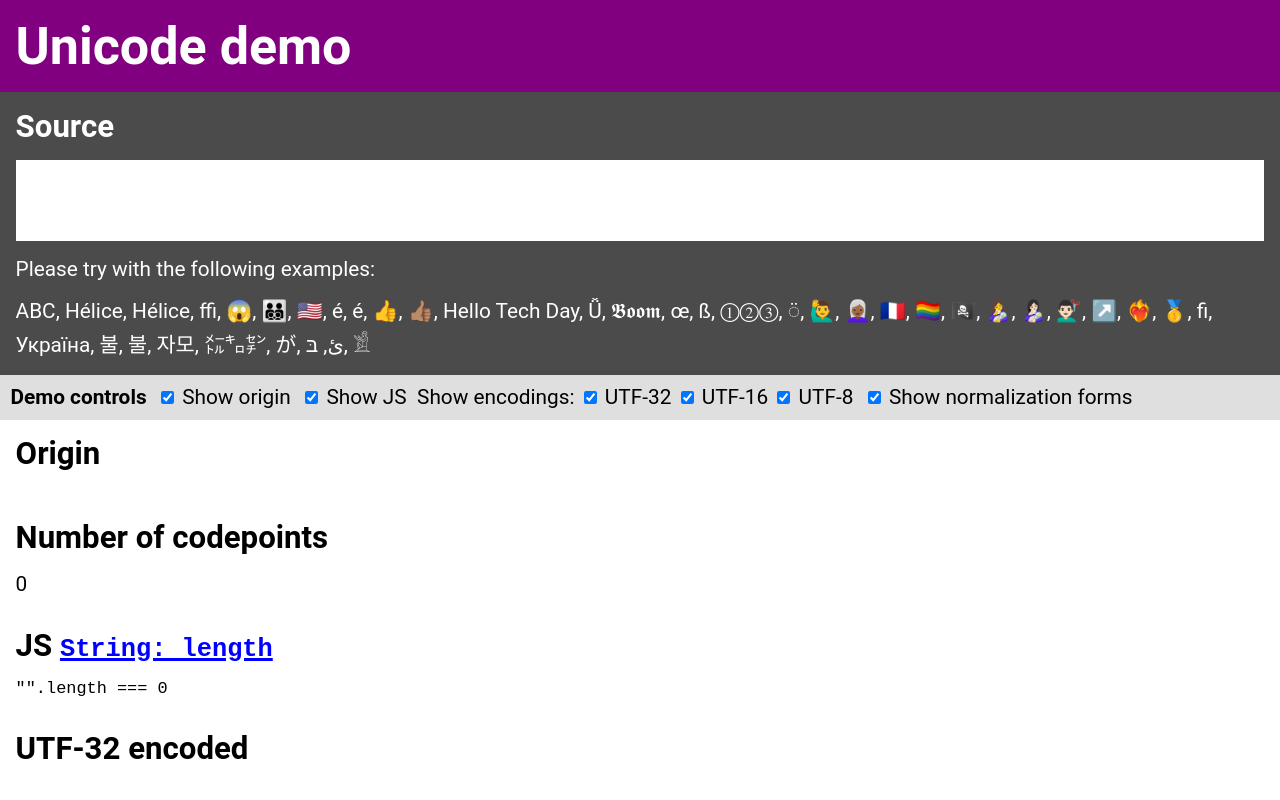
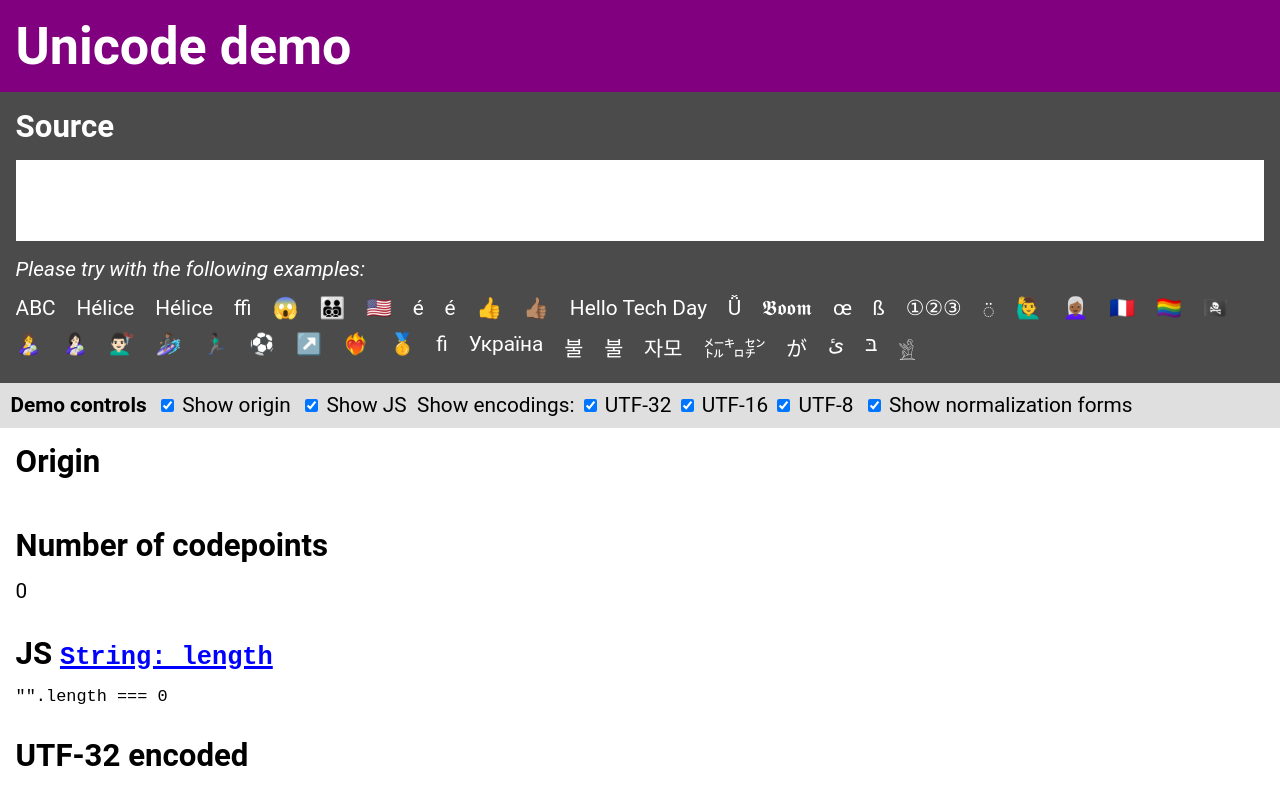
Before and after one commit to pgentile/unicode-demo, a React (Vite) app: page / in a window 1280 px wide. Shown: the top 800 px of the page. Built offline with nearby package versions, Linux system fonts and the light colour scheme.

Commit message:
feat: better display of sample values

```diff
--- a/src/SampleValue.tsx
+++ /dev/null
@@ -1,23 +0,0 @@
-import type { MouseEvent } from "react";
-import { useSource } from "./SourceContextBase.ts";
-
-export interface SampleValueProps {
-  sampleValue: string;
-}
-
-export default function SampleValue({ sampleValue }: SampleValueProps) {
-  const [, setSource] = useSource();
-
-  const onSampleDataClick = (event: MouseEvent<HTMLAnchorElement>) => {
-    event.preventDefault();
-    setSource(sampleValue);
-  };
-
-  return (
-    <span className="sample-value">
-      <a href="#" onClick={onSampleDataClick}>
-        {sampleValue}
-      </a>
-    </span>
-  );
-}
--- a/src/SampleValueGroup.tsx
+++ b/src/SampleValueGroup.tsx
@@ -1,7 +1,7 @@
-import SampleValue from "./SampleValue.tsx";
+import { useSource } from "./SourceContextBase.ts";
+import type { MouseEvent } from "react";
 
-export default function SampleValueGroup() {
-  const sampleValues = [
+const SAMPLE_VALUES: readonly string[] = [
   "ABC",
   "Hélice",
   "Hélice", // Example with combining character for the é
@@ -28,6 +28,9 @@ export default function SampleValueGroup() {
   "👩‍🍼",
   "👩🏻‍🍼",
   "💇🏻‍♂️",
+  "🏄🏽‍♀️",
+  "🏃🏿‍♂️",
+  "⚽️",
   "↗️",
   "❤️‍🔥",
   "🥇",
@@ -43,14 +46,36 @@ export default function SampleValueGroup() {
   "𓀃",
 ];
 
+export default function SampleValueGroup() {
   return (
     <div className="source-samples">
-      <p>Please try with the following examples:</p>
-      <p className="samples">
-        {sampleValues.map((sampleValue) => (
-          <SampleValue key={sampleValue} sampleValue={sampleValue} />
+      <p className="please-try">Please try with the following examples:</p>
+      <ul className="samples">
+        {SAMPLE_VALUES.map((sampleValue, index) => (
+          <SampleValue key={index} sampleValue={sampleValue} />
         ))}
-      </p>
+      </ul>
     </div>
   );
 }
+
+interface SampleValueProps {
+  sampleValue: string;
+}
+
+function SampleValue({ sampleValue }: SampleValueProps) {
+  const [, setSource] = useSource();
+
+  const onSampleDataClick = (event: MouseEvent<HTMLAnchorElement>) => {
+    event.preventDefault();
+    setSource(sampleValue);
+  };
+
+  return (
+    <li className="sample-value">
+      <a href="#" onClick={onSampleDataClick}>
+        {sampleValue}
+      </a>
+    </li>
+  );
+}
--- a/src/index.css
+++ b/src/index.css
@@ -41,6 +41,8 @@ h4,
 h5,
 h6,
 p,
+ul,
+ol,
 pre {
   margin: 0;
   margin-bottom: calc(var(--margin) * 0.75);
@@ -90,15 +92,27 @@ a:visited {
 
   .source-samples {
     padding-top: calc(var(--margin) * 0.75);
+
+    .please-try {
+      font-style: italic;
+    }
   }
 
   .samples {
-    .sample-value a {
-      text-decoration: none;
-    }
+    display: flex;
+    flex-wrap: wrap;
+    row-gap: calc(var(--margin) * 0.75 / 2);
+    column-gap: calc(var(--margin));
 
-    .sample-value:not(:last-child)::after {
-      content: ", ";
+    padding-left: 0;
+
+    .sample-value {
+      list-style-type: none;
+      padding-left: 0;
+
+      a {
+        text-decoration: none;
+      }
     }
   }
 }
```
Lines whose indentation alone changed are shown as unchanged.
